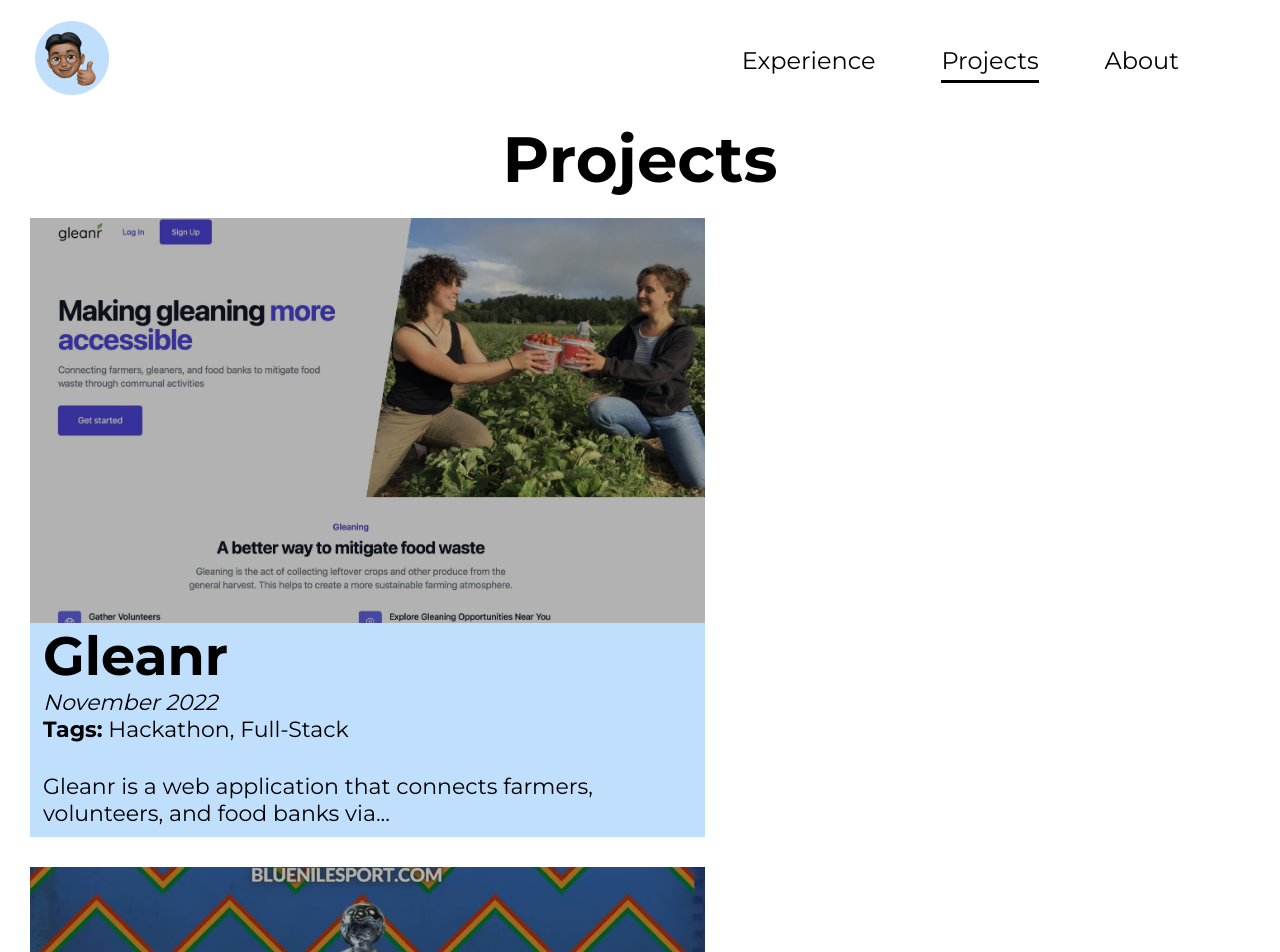
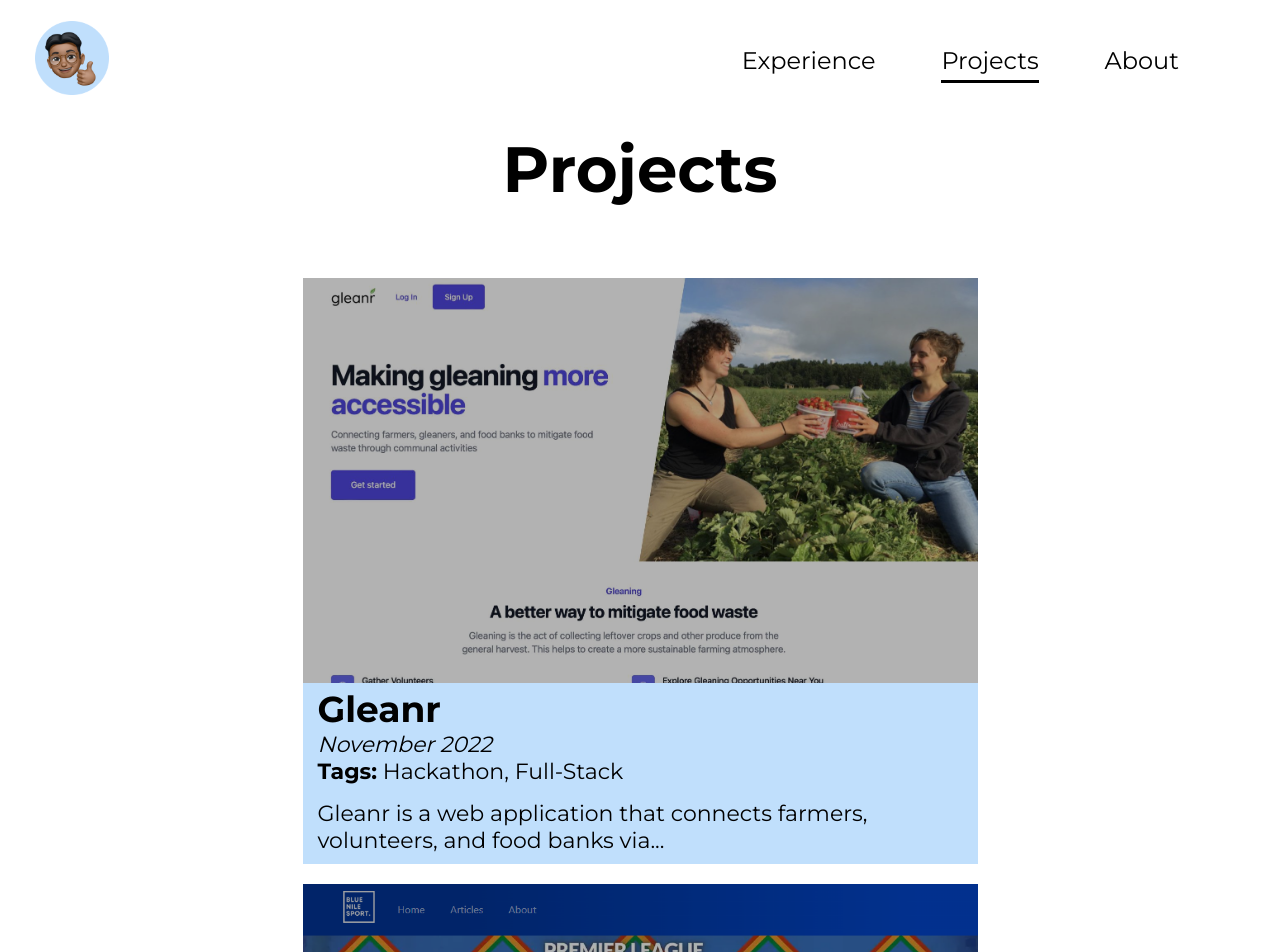
Before and after one commit to rajagoat/athulrajagopal.dev, a Next.js app: page /projects in a window 1280 px wide. Shown: the top 952 px of the page. Built offline with nearby package versions, Linux system fonts and the light colour scheme.

Commit message:
projects section fully responsive

```diff
--- a/components/ProjectPreview.js
+++ b/components/ProjectPreview.js
@@ -17,7 +17,8 @@ const ProjectPreview = ({ previewImage, previewImageAlt, title, date, tags, desc
                     alt={previewImageAlt}
                     fill
                     priority
-                    // need to add `sizes`
+                    sizes="675px"
+                    placeholder="blur"
                 />
             </div>
             <div className={styles.information}>
--- a/pages/projects/index.js
+++ b/pages/projects/index.js
@@ -31,14 +31,14 @@ const Projects = () => {
                         title="Blue Nile Sport"
                         date="January 2022"
                         tags="Freelance, CMS"
-                        description="Blue Nile Sport is a platform that provides in-depth, analytical news and commentary..."
+                        description="Blue Nile Sport is a platform that provides in-depth analytical news and commentary..."
                         redirectURL="/projects/bluenilesport"
                     />
                     <ProjectPreview
                         previewImage={onTheHousePreview}
                         previewImageAlt="OnTheHouse wireframes"
                         title="OnTheHouse"
-                        date="December 202"
+                        date="December 2020"
                         tags="Passion Project, UX/UI"
                         description="As a busy and cash-strapped university student, I am always on the hunt for wholesome..."
                         redirectURL="/projects/onthehouse"
--- a/styles/ProjectPreview.module.css
+++ b/styles/ProjectPreview.module.css
@@ -1,22 +1,21 @@
 .previewContainer {
     position: relative;
     cursor: pointer;
-    /* need to make width responsive later */
-    width: 675px;
+    width: 95vw;
     height: auto;
     color: black;
     background-color: #C0DFFC;
-    margin: 0 0 30px 30px;
+    margin: 1vw auto;
 }
 
 .imageContainer {
     position: relative;
-    height: 405px;
+    height: 300px;
 }
 
 .imageContainer>img {
     object-fit: cover;
-    object-position: 0;
+    object-position: 0 0;
     background: linear-gradient(0deg, rgba(0, 0, 0, 0.3), rgba(0, 0, 0, 0.3));
 }
 
@@ -34,19 +33,38 @@
     -moz-transition: all 0.5s;
 }
 
-.previewContainer:hover > .imageContainer:after {
+.previewContainer:hover>.imageContainer:after {
     opacity: 0.1;
 }
 
 .information {
-    padding-left: 13px;
+    padding-top: 4px;
+    padding-left: 10px;
 }
 
 .information>h2 {
-    font-size: 54px;
+    font-size: 36px;
     margin: 0;
 }
 
 .description {
-    padding: 30px 10px 10px 0;
+    padding: 15px 10px 10px 0;
 }
+
+@media screen and (min-width: 500px) {
+    .previewContainer {
+        width: 90vw;
+        max-width: 675px;
+        margin: 10px auto;
+    }
+
+    .imageContainer {
+        height: 405px;
+    }
+}
+
+@media screen and (min-width: 1024px) {
+    .information {
+        padding-left: 15px;
+    }
+}
--- a/styles/Projects.module.css
+++ b/styles/Projects.module.css
@@ -2,16 +2,30 @@
     display: flex;
     flex-direction: column;
     align-items: center;
+    margin: 10px 0;
 }
 
 .projectPreviewContainer {
     display: flex;
-    flex-wrap: wrap;
-    max-width: 1440px;
+    flex-direction: column;
+    max-width: 100vw;
+    margin-top: 20px;
 }
 
 @media screen and (min-width: 500px) {
     .projects>h1 {
         margin-bottom: 20px;
     }
+
+    .projectPreviewContainer {
+        margin-top: 40px;
+    }
 }
+
+@media screen and (min-width: 1410px) {
+    .projectPreviewContainer {
+        flex-direction: row;
+        flex-wrap: wrap;
+        max-width: 1390px;
+    }
+}
```
